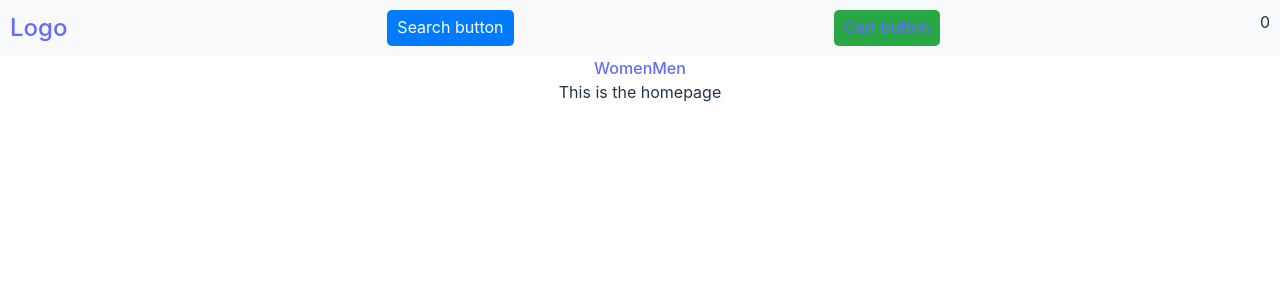
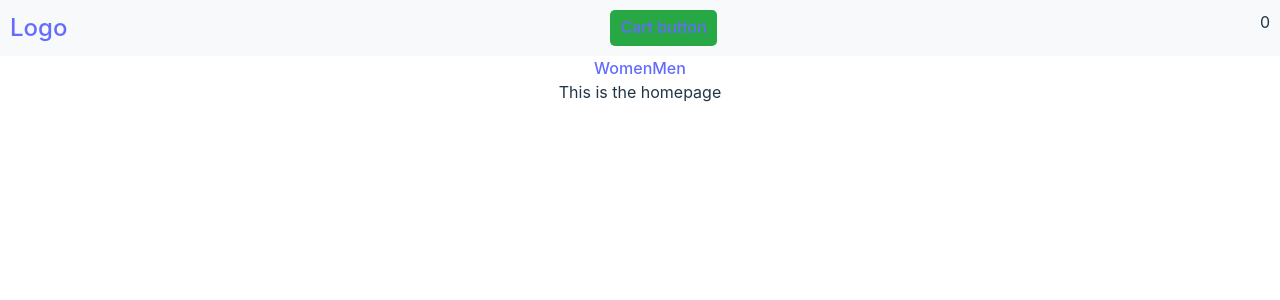
Before and after one commit to aaronyjr/shopping-cart, a React (Vite) app: page / in a window 1280 px wide. Shown: the top 300 px of the page. Built offline with nearby package versions, Linux system fonts and the light colour scheme.

Commit message:
Remove search

```diff
--- a/src/Header.jsx
+++ b/src/Header.jsx
@@ -11,7 +11,7 @@ const { cartItems } = useContext(CartContext)
       <div className={styles.logo}>
         <Link to="/">Logo</Link>
       </div>
-      <div className={styles.searchButton}>Search button</div>
+      {/* <div className={styles.searchButton}>Search button</div> */}
       <div className={styles.cartButton}>
         <Link to="cart">Cart button</Link>
       </div>
```
